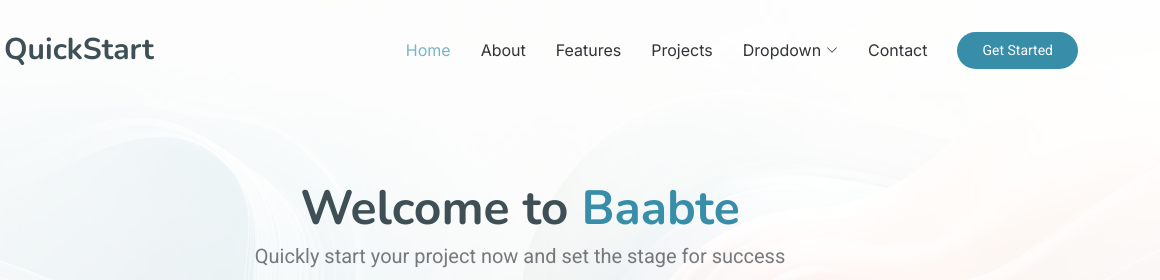
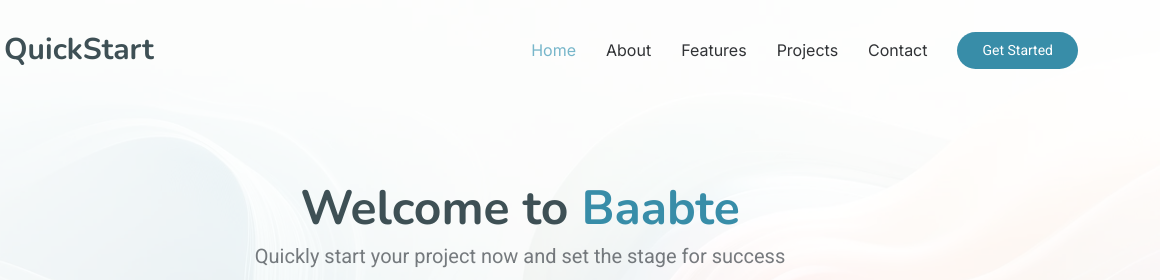
Before and after one commit to sivaprasad2848/donald, a plain HTML site: page index.html in a window 1280 px wide. Shown: the top 280 px of the page, 120-1280 px from the left. Drawn offline with nearby package versions, Linux system fonts and the light colour scheme.

Commit message:
dropdown changed

```diff
--- a/index.html
+++ b/index.html
@@ -53,7 +53,7 @@
           <li><a href="index.html#features">Features</a></li>
            <li><a href="index.html#services">Projects</a></li>
           <!-- <li><a href="index.html#pricing">Pricing</a></li> -->
-          <li class="dropdown"><a href="#"><span>Dropdown</span> <i class="bi bi-chevron-down toggle-dropdown"></i></a>
+          <!-- <li class="dropdown"><a href="#"><span>Dropdown</span> <i class="bi bi-chevron-down toggle-dropdown"></i></a>
             <ul>
               <li><a href="#">Dropdown 1</a></li>
               <li class="dropdown"><a href="#"><span>Deep Dropdown</span> <i class="bi bi-chevron-down toggle-dropdown"></i></a>
@@ -68,7 +68,7 @@
               <li><a href="#">Dropdown 2</a></li>
               <li><a href="#">Dropdown 3</a></li>
               <li><a href="#">Dropdown 4</a></li>
-            </ul>
+            </ul> -->
           </li>
           <li><a href="index.html#contact">Contact</a></li>
         </ul>
```
